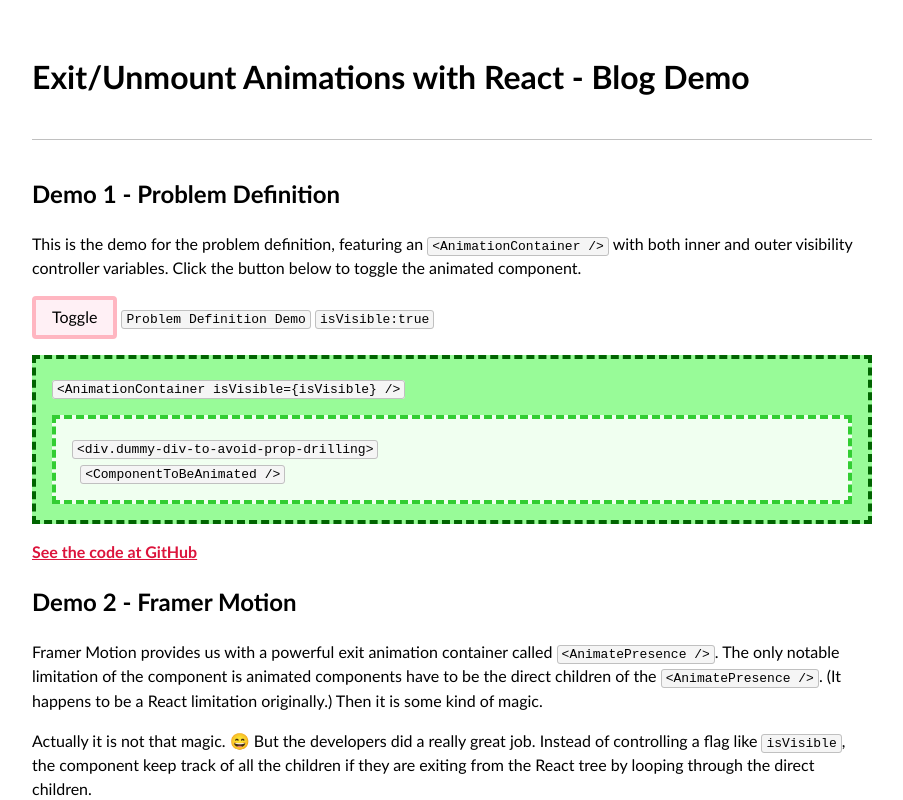
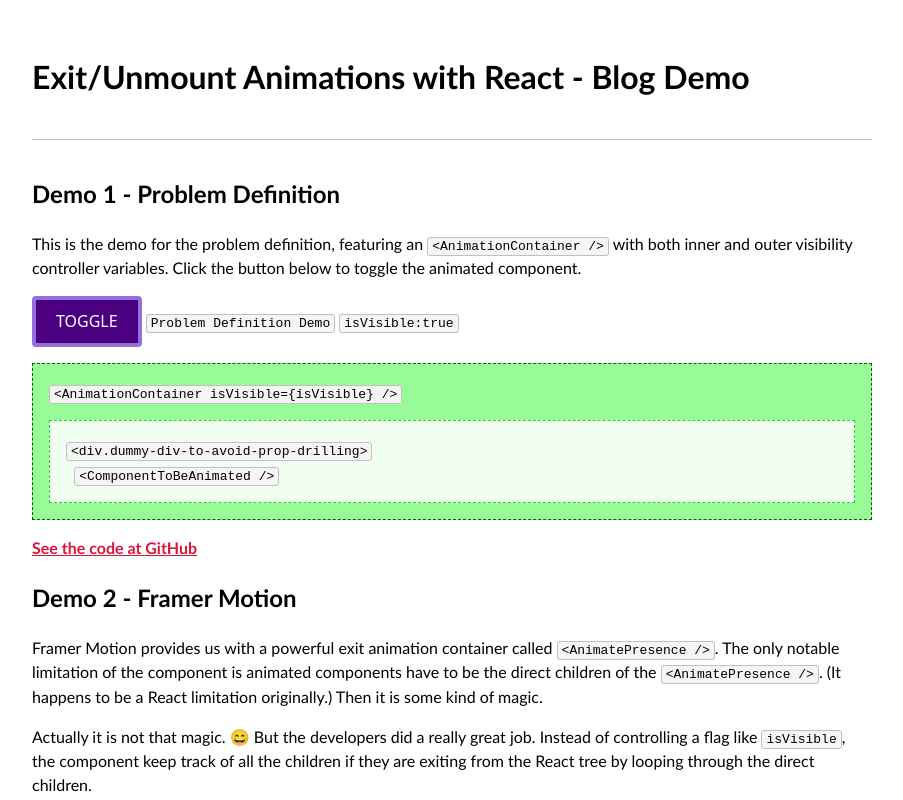
Before and after one commit to xkema/blog-demo-exit-unmount-animations-with-react, a React (Vite) app: page / in a window 1280 px wide. Shown: the top 800 px of the page, without its empty margins (188-1091 px from the left). Built offline with nearby package versions, Linux system fonts and the light colour scheme.

Commit message:
Updated toggle button styles

```diff
--- a/src/App.css
+++ b/src/App.css
@@ -5,13 +5,13 @@
 }
 
 .outer {
-  border: 4px dashed darkgreen;
+  border: 1px dashed darkgreen;
   background-color: palegreen;
   padding: 1rem;
 }
 
 .inner {
-  border: 4px dashed limegreen;
+  border: 1px dashed limegreen;
   background-color: honeydew;
   padding: 1rem;
   margin-top: 1rem;
@@ -59,6 +59,27 @@ h2:hover>a {
   visibility: visible;
 }
 
+button {
+  margin: 0;
+  font: inherit;
+  font-size: 100%;
+  font-family: system-ui, sans-serif;
+  line-height: 1.15;
+  background: none;
+  background-color: indigo;
+  border: 4px solid mediumpurple;
+  border-radius: 4px;
+  color: white;
+  padding: 0.75rem 1.25rem;
+  text-transform: uppercase;
+  cursor: pointer;
+  transition: transform 250ms;
+}
+
+button:hover {
+  transform: scale(1.025) rotateZ(-7deg);
+}
+
 @keyframes fade-in {
   from {
     opacity: 0;
--- a/src/index.css
+++ b/src/index.css
@@ -41,20 +41,3 @@ code {
   padding: 1px 4px;
   white-space: nowrap;
 }
-
-button {
-  margin: 0;
-  font: inherit;
-  font-size: 100%;
-  line-height: 1.15;
-  background: none;
-  background-color: lavenderblush;
-  border: 4px solid lightpink;
-  border-radius: 4px;
-  padding: 0.5rem 1rem;
-  cursor: pointer;
-}
-
-button:hover {
-  background-color: lightpink;
-}
```
